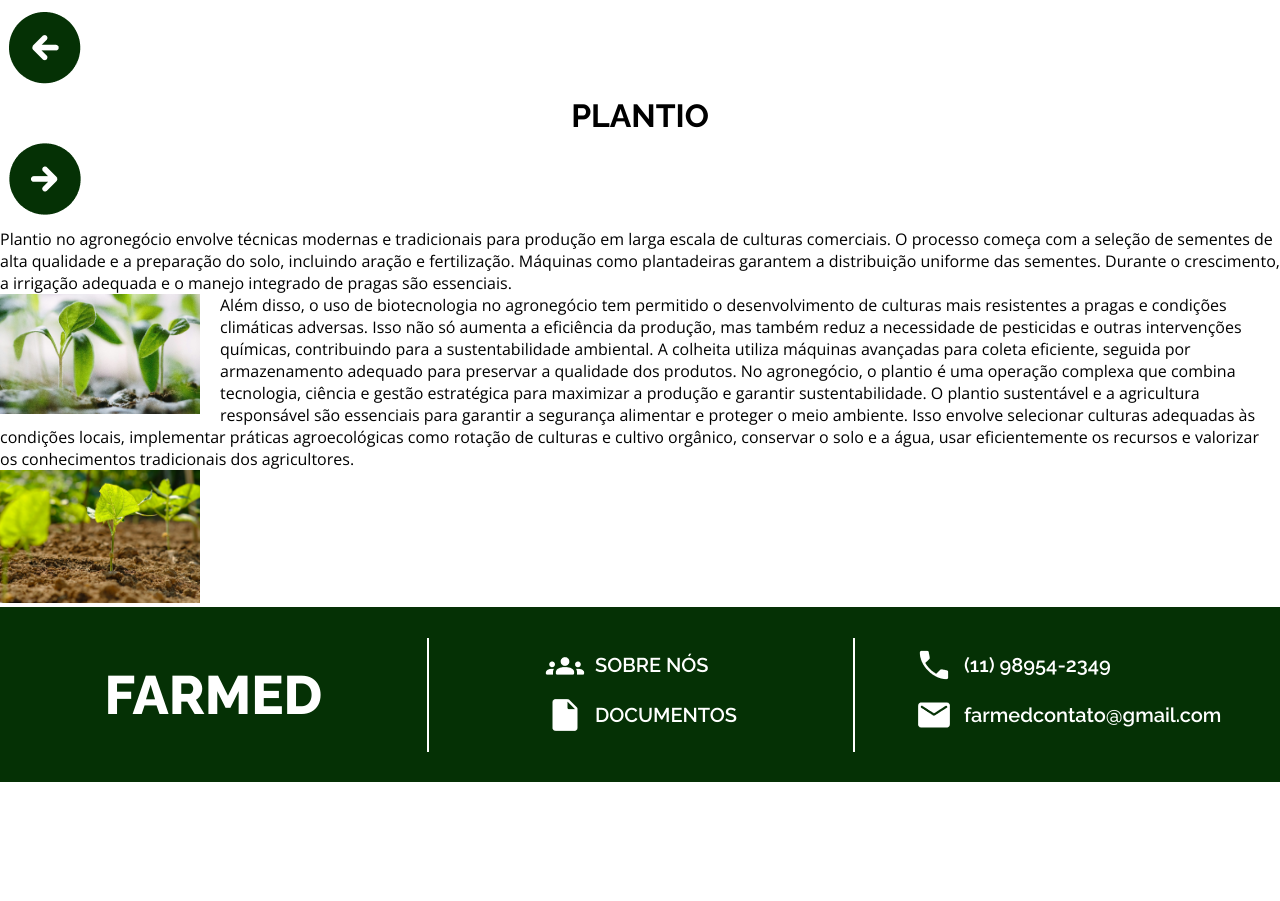
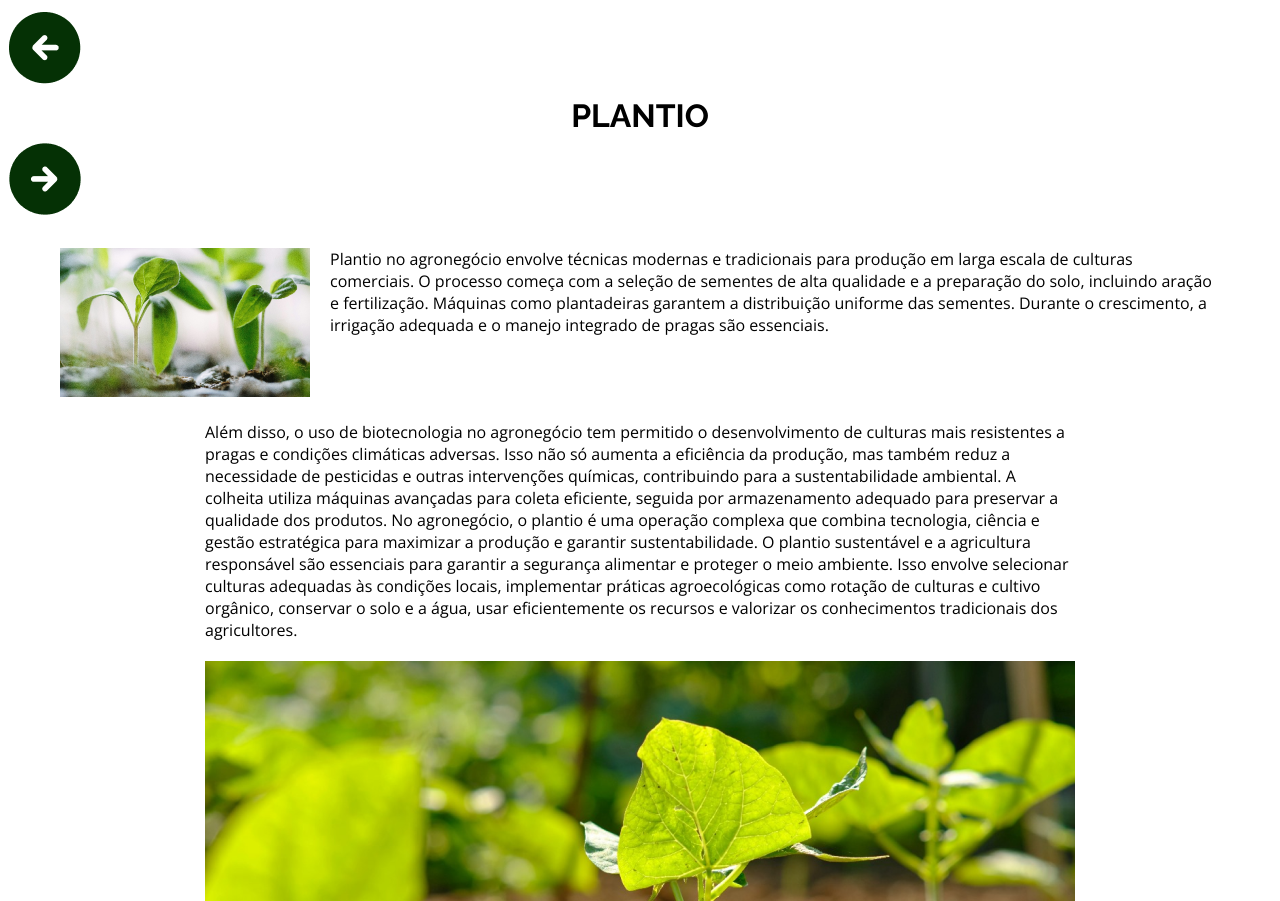
Before and after one commit to Theux15/FARMED, a plain HTML site: page Conteúdos/plantio/plantio.html in a window 1280 px wide. Shown: the part 539-1440 px from the top of the page. Before the commit the page ends 1321 px from the top, so only its background shows below. Drawn offline with nearby package versions, Linux system fonts and the light colour scheme.

Commit message:
N - Arrumar o html 1/7

```diff
--- a/Conteúdos/plantio/plantio.css
+++ b/Conteúdos/plantio/plantio.css
@@ -164,16 +164,59 @@ h1 {
     font-family: 'Open Sans', sans-serif;
   }
 
-.texto-com-imagem {
-    overflow: hidden;
+/* Estilo para o contêiner principal */
+
+.container {
+    max-width: 1200px;
+    margin: 0 auto;
+    padding: 20px;
+  }
+
+
+  .texto-e-imagem {
+    display: flex;
+    align-items: flex-start;
+    margin-bottom: 20px;
   }
 
   .imagem-container {
-    float: left;
-    margin-right: 20px; /* Adiciona margem à direita da imagem */
+    margin-right: 20px;
   }
 
-  .imagem-container img {
-    max-width: 200px; /* Define a largura máxima da imagem */
-    height: auto; /* Mantém a proporção da imagem */
+  .imagem1-container img {
+    max-width: 250px;
+    height: auto;
   }
+
+  .imagem2 {
+    max-width: 870px;
+    height: auto;
+  }
+
+
+  .imagem-centralizada {
+    display: flex;
+    justify-content: center;
+    margin-top: 20px;
+  }
+
+
+  .texto-e-imagem-centralizado {
+    display: flex;
+    flex-direction: column;
+    align-items: center;
+    max-width: 870px;
+    margin: 0 auto;
+  }
+
+  .texto-com-imagem {
+    max-width: 100%;
+    margin: 0;
+    font-family: 'Open Sans', sans-serif;
+  }
+
+
+  h1, h2 {
+    font-family: 'Raleway', sans-serif;
+    text-align: center;
+  }
--- a/Conteúdos/plantio/plantio.html
+++ b/Conteúdos/plantio/plantio.html
@@ -54,20 +54,24 @@
         </div>
 
 
-        <p class="texto-com-imagem">
+        <div class="container">
+            <div class="texto-e-imagem">
+              <div class="imagem-container imagem1-container">
+                <img src="../../imagens/plantio/imagem1.png" alt="Imagem do plantio" class="imagem1">
+              </div>
+              <p class="texto-imagem1">
                 Plantio no agronegócio envolve técnicas modernas e tradicionais para produção em larga escala de culturas comerciais. O processo começa com a seleção de sementes de alta qualidade e a preparação do solo, incluindo aração e fertilização. Máquinas como plantadeiras garantem a distribuição uniforme das sementes. Durante o crescimento, a irrigação adequada e o manejo integrado de pragas são essenciais.
               </p>
-
-          <div class="imagem-container">
-            <img src="../../imagens/plantio/imagem1.png" alt="Imagem do plantio" class="imagem1">
             </div>
 
-          <p>
+            <div class="texto-e-imagem-centralizado">
+              <p class="texto-com-imagem">
                 Além disso, o uso de biotecnologia no agronegócio tem permitido o desenvolvimento de culturas mais resistentes a pragas e condições climáticas adversas. Isso não só aumenta a eficiência da produção, mas também reduz a necessidade de pesticidas e outras intervenções químicas, contribuindo para a sustentabilidade ambiental. A colheita utiliza máquinas avançadas para coleta eficiente, seguida por armazenamento adequado para preservar a qualidade dos produtos. No agronegócio, o plantio é uma operação complexa que combina tecnologia, ciência e gestão estratégica para maximizar a produção e garantir sustentabilidade. O plantio sustentável e a agricultura responsável são essenciais para garantir a segurança alimentar e proteger o meio ambiente. Isso envolve selecionar culturas adequadas às condições locais, implementar práticas agroecológicas como rotação de culturas e cultivo orgânico, conservar o solo e a água, usar eficientemente os recursos e valorizar os conhecimentos tradicionais dos agricultores.
               </p>
-
-          <div class="imagem-container">
+              <div class="imagem-centralizada">
                 <img src="../../imagens/plantio/imagem2.png" alt="Imagem do plantio" class="imagem2">
+              </div>
+            </div>
           </div>
 
 
```
Also changed, not shown: Conteúdos/solos/solos.html (+1 -1 lines). Lines whose indentation alone changed are shown as unchanged.
